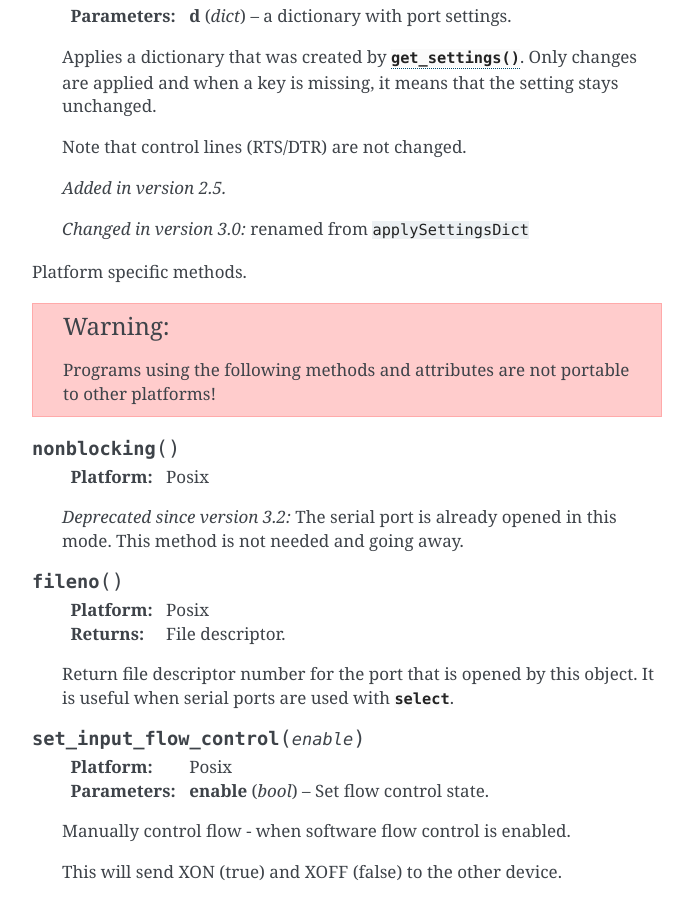
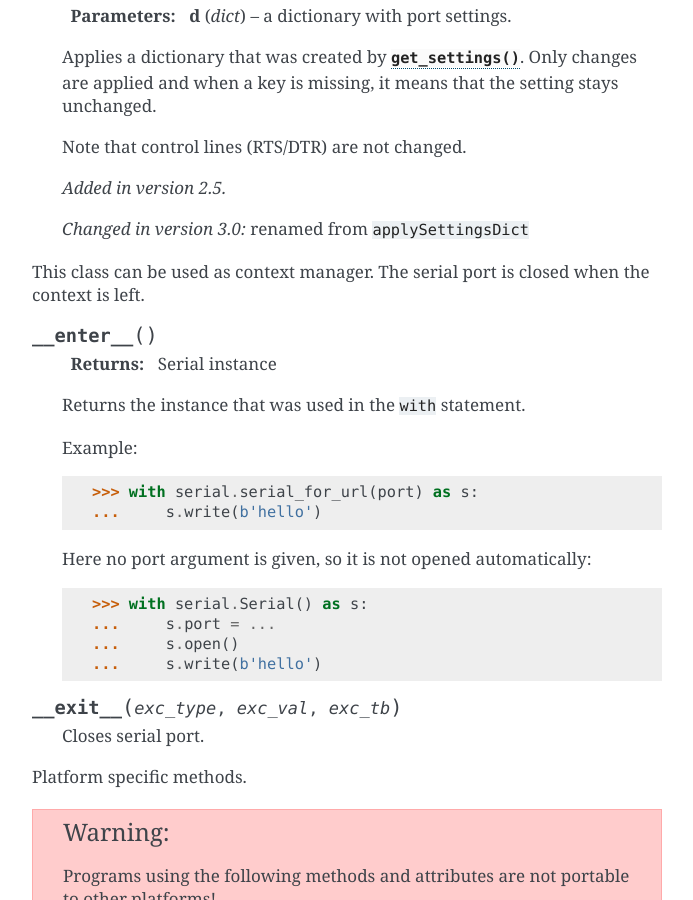
Before and after one commit to pyserial/pyserial, a Sphinx documentation site: the page built from documentation/pyserial_api.rst, in a window 1280 px wide and 900 px high, scrolled down 8615 px. Shown: the whole window, without its empty margins (418-1111 px from the left). Built offline with Sphinx 7.4.7, drawn with Linux system fonts in a browser that asks for light colours; some of the changed text lies outside the part shown.

Commit message:
docs: mention context manager of Serial class

```diff
--- a/documentation/pyserial_api.rst
+++ b/documentation/pyserial_api.rst
@@ -478,6 +478,34 @@ Native ports
 
         .. versionadded:: 2.5
         .. versionchanged:: 3.0 renamed from ``applySettingsDict``
+
+
+    This class can be used as context manager. The serial port is closed when
+    the context is left.
+
+    .. method:: __enter__()
+
+        :returns: Serial instance
+
+        Returns the instance that was used in the ``with`` statement.
+
+        Example:
+
+        >>> with serial.serial_for_url(port) as s:
+        ...     s.write(b'hello')
+
+        Here no port argument is given, so it is not opened automatically:
+
+        >>> with serial.Serial() as s:
+        ...     s.port = ...
+        ...     s.open()
+        ...     s.write(b'hello')
+
+
+    .. method:: __exit__(exc_type, exc_val, exc_tb)
+
+        Closes serial port.
+
 
     Platform specific methods.
 
```
